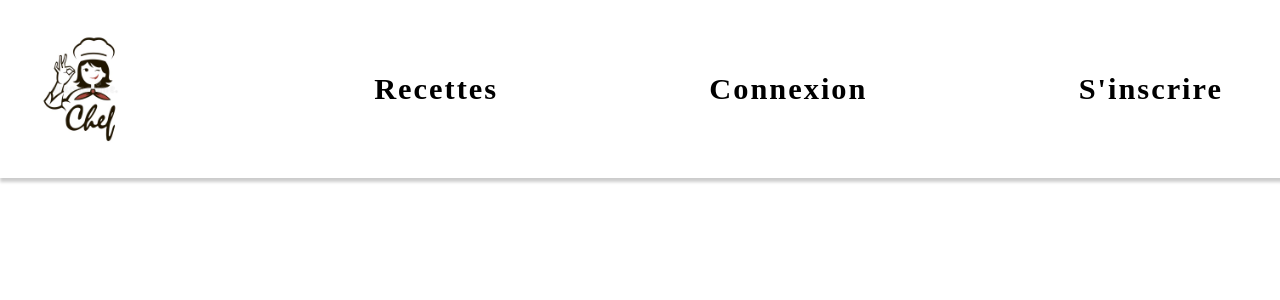
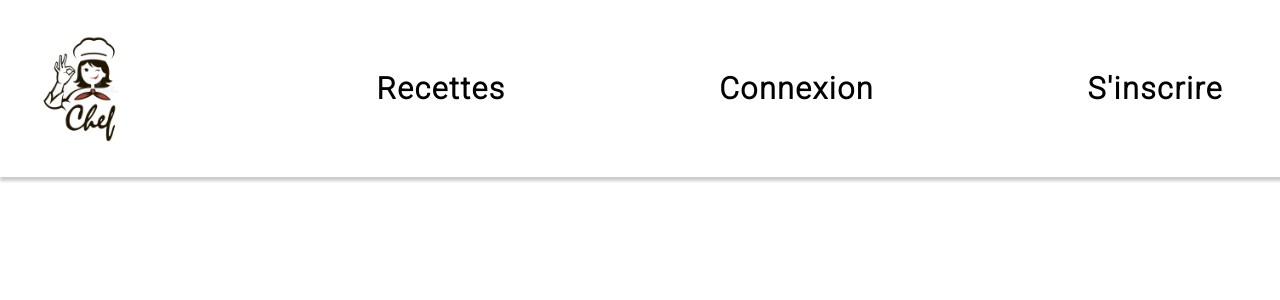
Before and after one commit to ValerianGerin/chiefApp, a React (Create React App) app in the folder client/: page / in a window 1280 px wide. Shown: the top 300 px of the page. Built offline with nearby package versions, Linux system fonts and the light colour scheme.

Commit message:
generals rules

```diff
--- a/client/src/index.scss
+++ b/client/src/index.scss
@@ -1,29 +1,43 @@
 //Generals
+:root {
+  --main-font: "Roboto", sans-serif;
+  --primary: #546de5;
+  --secondary: #778beb;
+  --accent: #e5546d;
+  --lightgray: #ddd;
+  --text-regular: #444;
+  --main-transition: all 0.7s ease-out;
+  --second-transition: all 0.4s ease-out;
+  --min-content: calc( 100vh - 298px);
+}
+
 *{
   margin: 0;
   padding: 0;
   box-sizing: border-box;
-  letter-spacing: 2px;
+  letter-spacing: 1.5px;
+  font-family: var(--main-font);
+}
+
+body{
+  position: relative;
+}
+
+main{
+  min-height: var(--min-content);
+  padding-top: 7px;
 }
 
 ul {
   list-style: none;
 }
 
-img {
-  max-width: 100%;
-}
 
 a {
   text-decoration: none;
   color: inherit;
 }
 
-:root {
-  --font-family: "Roboto", sans-serif;
-  --primary: #546de5;
-  --secondary: #778beb;
-  --accent: #e5546d;
-  --lightgray: #ddd;
-  --text-regular: #444;
+input{
+  outline: none;
 }
```
